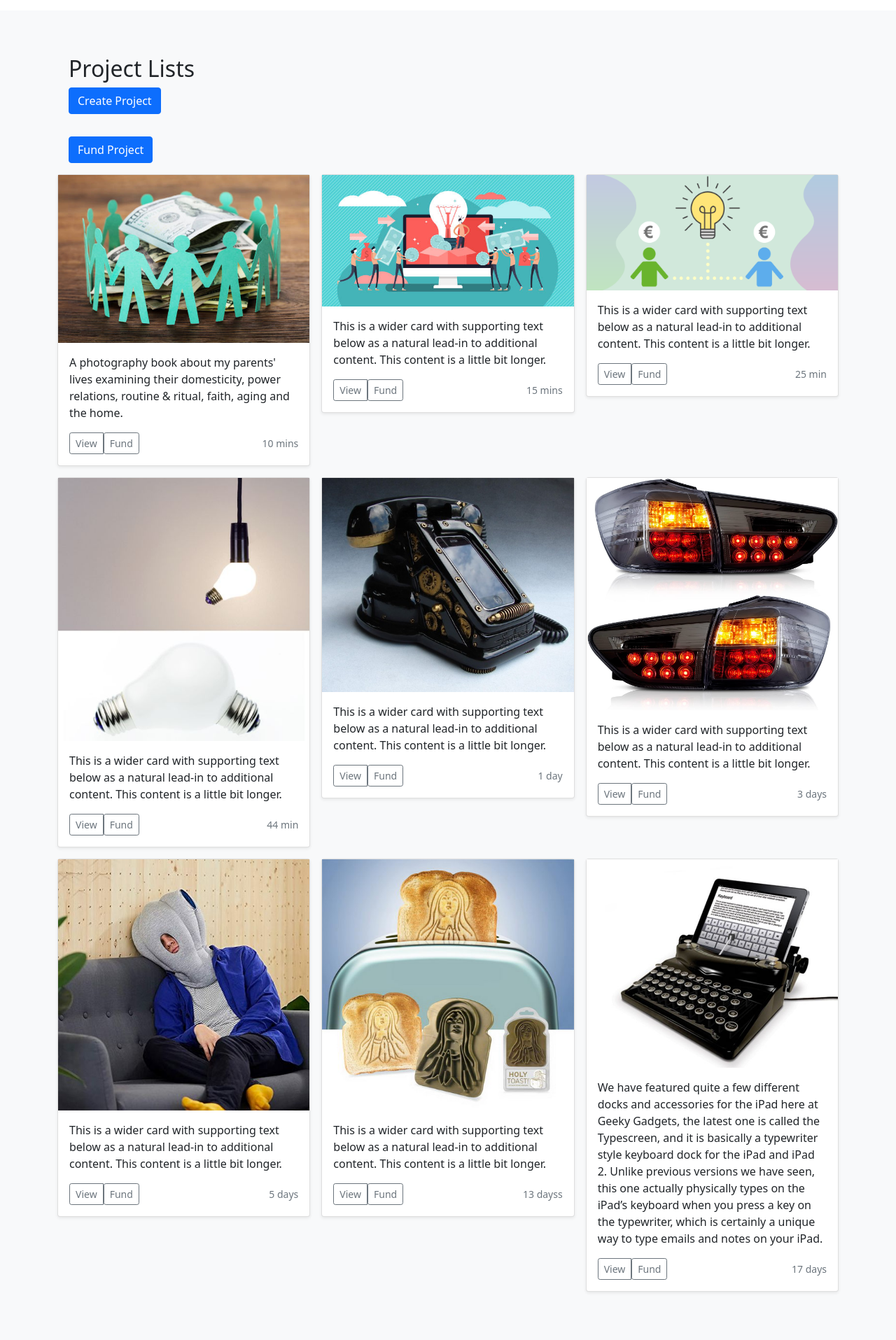
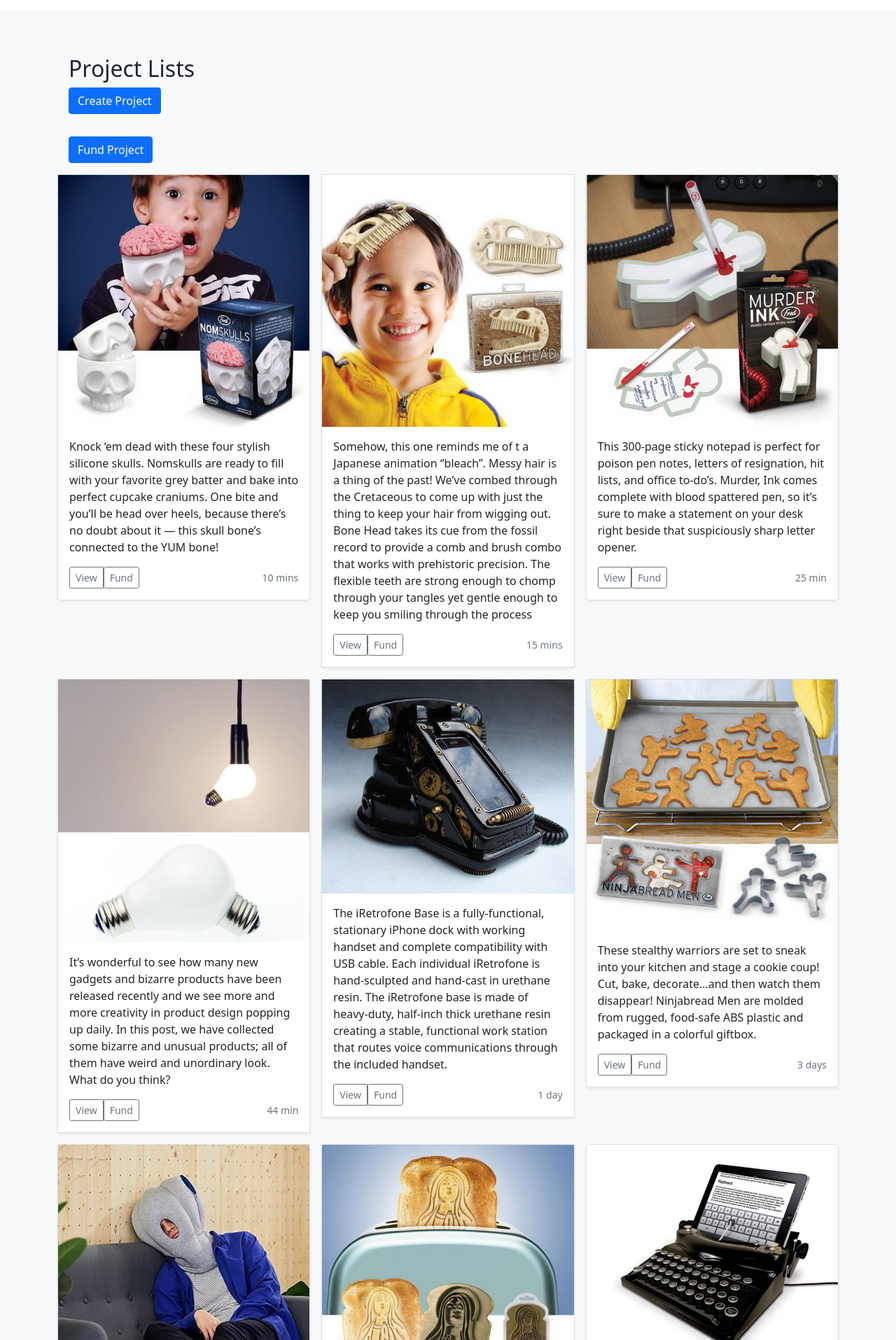
Before and after one commit to AaganMaskey/P2-Spotlight, a Django app: page / in a window 1280 px wide. Shown: the part 546-2461 px from the top of the page at 70% size. Before the commit the page ends 2393 px from the top, so only its background shows below. Run offline with Django 3.2, Linux system fonts and the light colour scheme; a user stored in the database is signed in; some libraries are stand-ins or nearby versions.

Commit message:
UI update

```diff
--- a/spotlightv0/templates/home.html
+++ b/spotlightv0/templates/home.html
@@ -69,9 +69,9 @@ ab
       <div class="row row-cols-1 row-cols-sm-2 row-cols-md-3 g-3">
         <div class="col">
           <div class="card shadow-sm">
-            <img src="static/img/project-1.jpg">
+            <img src="static/img/skull.jpg">
             <div class="card-body">
-              <p class="card-text">A photography book about my parents' lives examining their domesticity, power relations, routine & ritual, faith, aging and the home.</p>
+              <p class="card-text">Knock ‘em dead with these four stylish silicone skulls. Nomskulls are ready to fill with your favorite grey batter and bake into perfect cupcake craniums. One bite and you’ll be head over heels, because there’s no doubt about it — this skull bone’s connected to the YUM bone!</p>
               <div class="d-flex justify-content-between align-items-center">
                 <div class="btn-group">
                   <button type="button" class="btn btn-sm btn-outline-secondary">View</button>
@@ -84,10 +84,12 @@ ab
         </div>
         <div class="col">
           <div class="card shadow-sm">
-            <img src="static/img/project-2.jpg">
+            <img src="static/img/comb.jpg">
 
             <div class="card-body">
-              <p class="card-text">This is a wider card with supporting text below as a natural lead-in to additional content. This content is a little bit longer.</p>
+              <p class="card-text">Somehow, this one reminds me of t a Japanese animation “bleach”.
+
+                Messy hair is a thing of the past! We’ve combed through the Cretaceous to come up with just the thing to keep your hair from wigging out. Bone Head takes its cue from the fossil record to provide a comb and brush combo that works with prehistoric precision. The flexible teeth are strong enough to chomp through your tangles yet gentle enough to keep you smiling through the process</p>
               <div class="d-flex justify-content-between align-items-center">
                 <div class="btn-group">
                   <button type="button" class="btn btn-sm btn-outline-secondary">View</button>
@@ -100,10 +102,12 @@ ab
         </div>
         <div class="col">
           <div class="card shadow-sm">
-            <img src="static/img/project-3.png">
+            <img src="static/img/ink.jpg">
 
             <div class="card-body">
-              <p class="card-text">This is a wider card with supporting text below as a natural lead-in to additional content. This content is a little bit longer.</p>
+              <p class="card-text">This 300-page sticky notepad is perfect for poison pen notes, letters of resignation, hit lists, and office to-do’s. Murder, Ink comes complete with blood spattered pen, so it’s sure to make a statement on your desk right beside that suspiciously sharp letter opener.
+
+              </p>
               <div class="d-flex justify-content-between align-items-center">
                 <div class="btn-group">
                   <button type="button" class="btn btn-sm btn-outline-secondary">View</button>
@@ -120,7 +124,7 @@ ab
             <img src="static/img/Buld.jpg">
 
             <div class="card-body">
-              <p class="card-text">This is a wider card with supporting text below as a natural lead-in to additional content. This content is a little bit longer.</p>
+              <p class="card-text">It’s wonderful to see how many new gadgets and bizarre products have been released recently and we see more and more creativity in product design popping up daily. In this post, we have collected some bizarre and unusual products; all of them have weird and unordinary look. What do you think?</p>
               <div class="d-flex justify-content-between align-items-center">
                 <div class="btn-group">
                   <button type="button" class="btn btn-sm btn-outline-secondary">View</button>
@@ -136,7 +140,7 @@ ab
             <img src="static/img/Analog_Phone charger.jpg">
 
             <div class="card-body">
-              <p class="card-text">This is a wider card with supporting text below as a natural lead-in to additional content. This content is a little bit longer.</p>
+              <p class="card-text">The iRetrofone Base is a fully-functional, stationary iPhone dock with working handset and complete compatibility with USB cable. Each individual iRetrofone is hand-sculpted and hand-cast in urethane resin. The iRetrofone base is made of heavy-duty, half-inch thick urethane resin creating a stable, functional work station that routes voice communications through the included handset.</p>
               <div class="d-flex justify-content-between align-items-center">
                 <div class="btn-group">
                   <button type="button" class="btn btn-sm btn-outline-secondary">View</button>
@@ -149,10 +153,10 @@ ab
         </div>
         <div class="col">
           <div class="card shadow-sm">
-            <img src="static/img/head_light.jpg">
+            <img src="static/img/cookey.jpg">
 
             <div class="card-body">
-              <p class="card-text">This is a wider card with supporting text below as a natural lead-in to additional content. This content is a little bit longer.</p>
+              <p class="card-text">These stealthy warriors are set to sneak into your kitchen and stage a cookie coup! Cut, bake, decorate…and then watch them disappear! Ninjabread Men are molded from rugged, food-safe ABS plastic and packaged in a colorful giftbox.</p>
               <div class="d-flex justify-content-between align-items-center">
                 <div class="btn-group">
                   <button type="button" class="btn btn-sm btn-outline-secondary">View</button>
@@ -169,7 +173,7 @@ ab
             <img src="static/img/Sleeping pillow.jpg">
 
             <div class="card-body">
-              <p class="card-text">This is a wider card with supporting text below as a natural lead-in to additional content. This content is a little bit longer.</p>
+              <p class="card-text">DREAM IN STYLE: The revolutionary media sensation OSTRICHPILLOW ORIGINAL is the ultimate immersive pillow! Use it for a power nap at your desk, lounging at home, or wherever you may be, without moving an inch. Just slip it on and you're off to dreamland</p>
               <div class="d-flex justify-content-between align-items-center">
                 <div class="btn-group">
                   <button type="button" class="btn btn-sm btn-outline-secondary">View</button>
@@ -185,7 +189,7 @@ ab
             <img src="static/img/toaster.jpg">
 
             <div class="card-body">
-              <p class="card-text">This is a wider card with supporting text below as a natural lead-in to additional content. This content is a little bit longer.</p>
+              <p class="card-text">In the beginning…there was bread. Ho hum. Make that boring bread an inspiration by embossing it before you toast! Our easy-to-use Holy Toast stamper always makes a good impression.</p>
               <div class="d-flex justify-content-between align-items-center">
                 <div class="btn-group">
                   <button type="button" class="btn btn-sm btn-outline-secondary">View</button>
```
Also changed, not shown: spotlightv0/db.sqlite3, spotlightv0/static/img/comb.jpg (added), spotlightv0/static/img/cookey.jpg (added), spotlightv0/static/img/ink.jpg (added), spotlightv0/static/img/skull.jpg (added).
